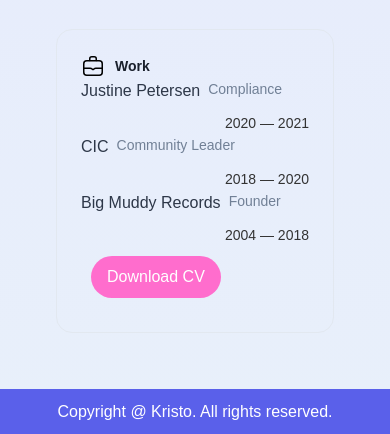
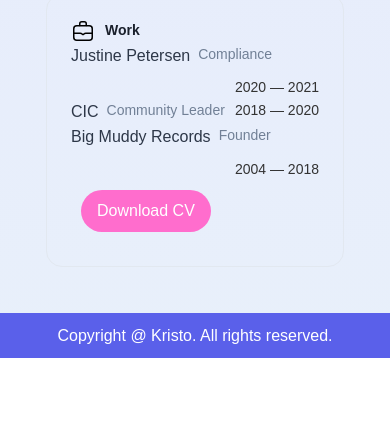
Before and after one commit to kristo-baricevic/portfolio, a plain HTML site: page index.html in a window 390 px wide. Shown: the part 1469-1903 px from the top of the page. After the commit the page ends 1827 px from the top, so only its background shows below. Drawn offline with Linux system fonts and the light colour scheme; a script that the page names is missing.

Commit message:
latest commit

```diff
--- a/css/styles.css
+++ b/css/styles.css
@@ -616,13 +616,11 @@ main{
   }
 }
 
-@media only screen and (max-width: 430px) {
+@media only screen and (max-width: 600px) {
+  body {
+    font-size: 16px;
+  }
   .container {
-    flex-direction: column;
-    align-items: center;
+    padding: 10px;
   }
-
-  .column {
-      width: 100%;
-    }
 }
```
